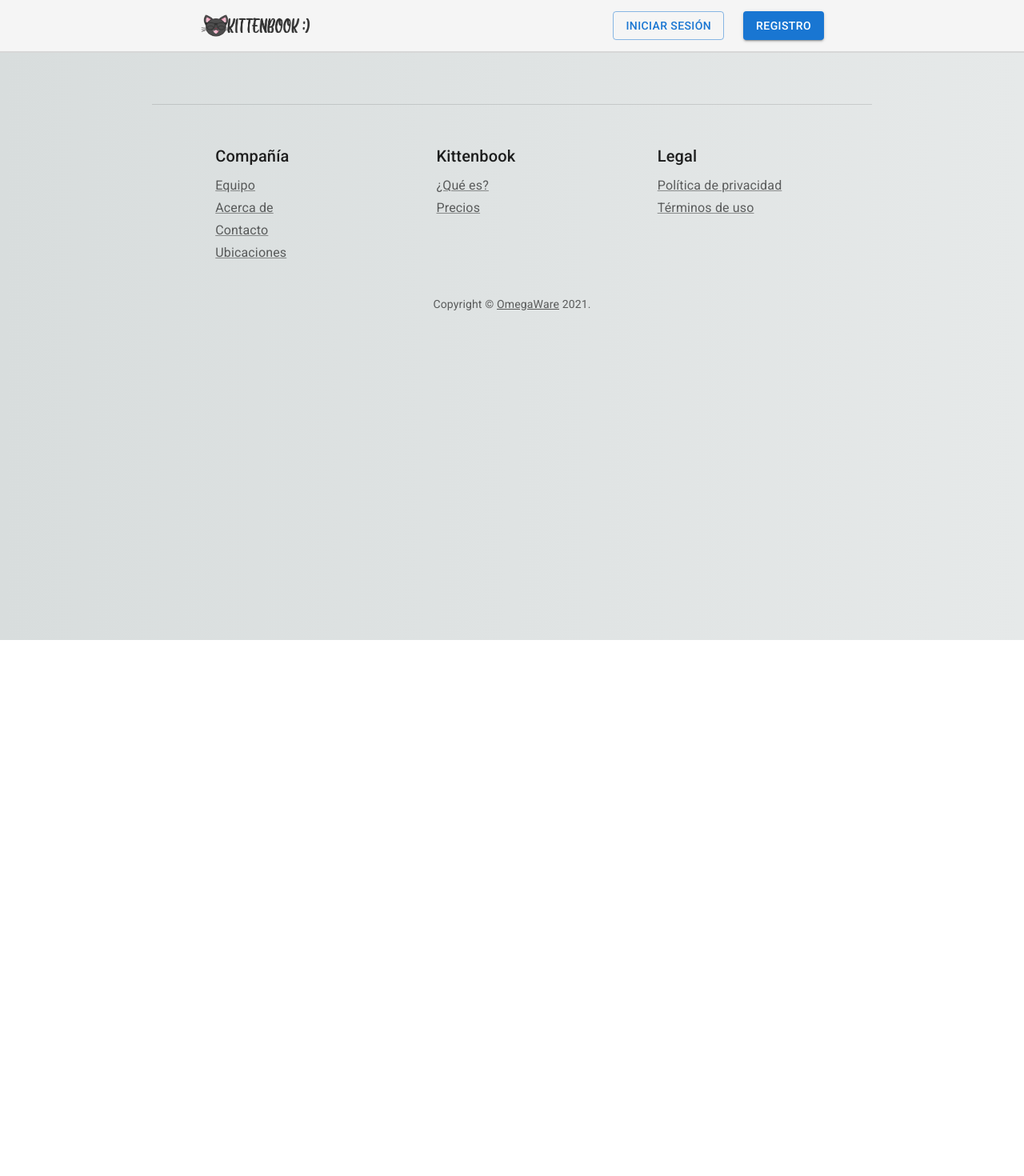
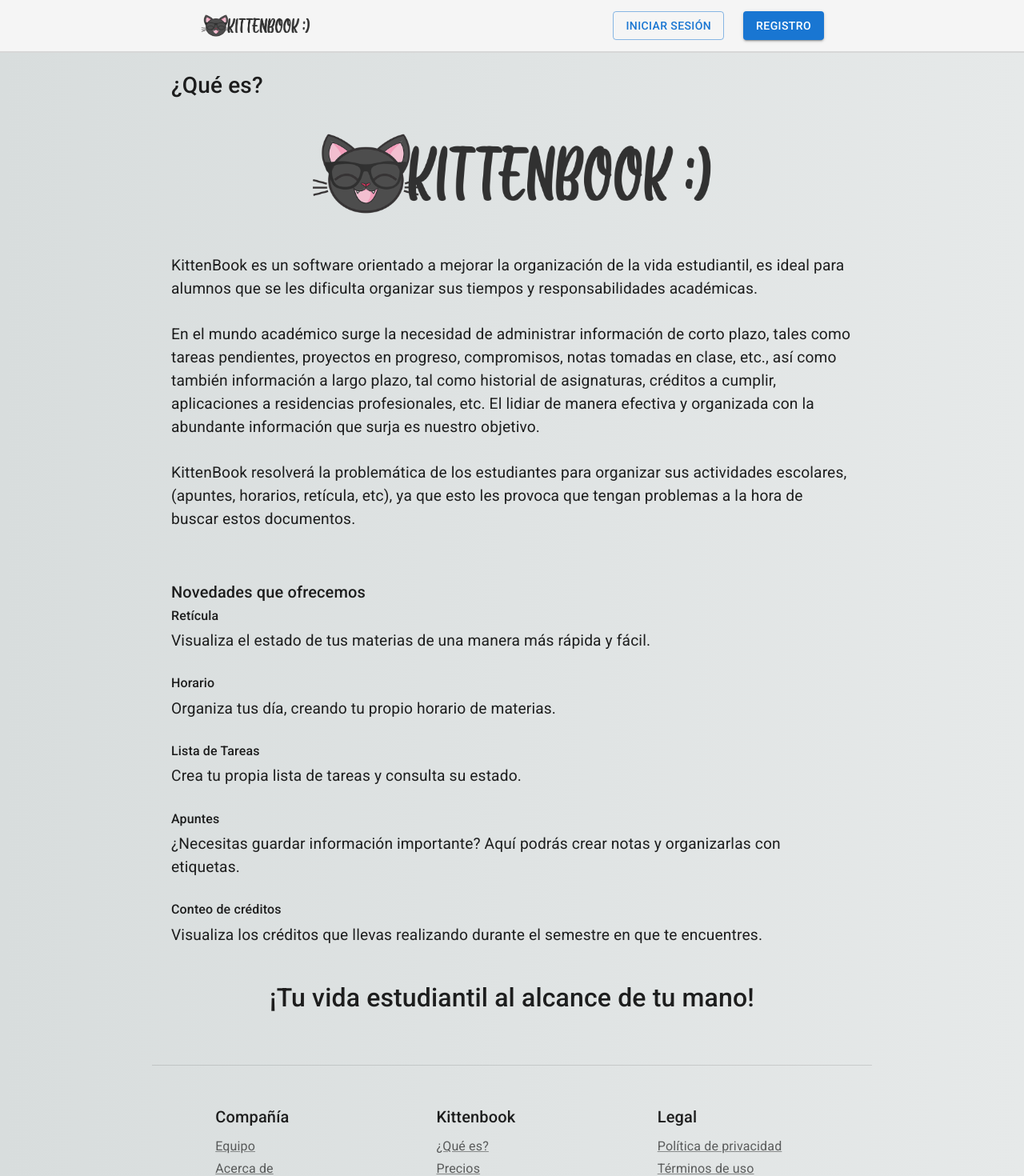
Before and after one commit to morning-g/kittenbook-frontend, a React (Create React App) app: page /producto in a window 1280 px wide. Shown: the top 1470 px of the page at 80% size. Before the commit the page ends 800 px from the top, so only its background shows below. Built offline with nearby package versions, Linux system fonts and the light colour scheme.

Commit message:
Detalles en Producto y Equipo

```diff
--- a/src/componentes/Equipo.js
+++ b/src/componentes/Equipo.js
@@ -1,7 +1,40 @@
 import React from "react";
-
+import logo from "../owlogo.png";
+import "./image.css";
 import Container from "@mui/material/Container";
 
 export default function Equipo(props) {
-  return <Container maxWidth="md"></Container>;
+  const EstiloLogo = {};
+  const equipo = { fontSize: "1.2rem" };
+  return <Container maxWidth="md">
+      <div>
+        <br />
+        <h3>Equipo OmegaWare</h3>
+
+        <div style={EstiloLogo}>
+          <p className="aligncenter">
+            <img src={logo} width="25%" position="center"/>
+          </p>
+          <p style={equipo}>
+            Somos una empresa que busca la mejora de los estudiantes en la
+            educación. Es por eso que nos enfocamos en proporcionar distintas
+            herramientas para poder estructura y organizar mejor el tiempo del
+            usuario dentro del ámbito educativo.
+            <br />
+            <br />
+            Nuestro equipo de trabajo está operando de manera conjunta para poder
+            alcanzar los objetivos y todos estamos yendo hacia una misma dirección,
+            en base a la responsabilidad y el respeto.
+            <br />
+            <br />
+            Para mantenernos confiables, estamos trabajando de manera trasparente
+            y escuchando la opinión de ustedes.
+            Estamos en mejoras constantes para que así el usuario se sienta seguro
+            y confiable de pertenecer a nuestro equipo.
+            <br />
+          </p>
+          <br />
+        </div>
+      </div>
+  </Container>;
 }
--- a/src/componentes/Producto.js
+++ b/src/componentes/Producto.js
@@ -1,7 +1,71 @@
 import React from "react";
-
+import logoKitten from "../bookish.png";
+import logo from "../bookish.png";
+import "./image.css";
 import Container from "@mui/material/Container";
 
 export default function Producto(props) {
-  return <Container maxWidth="md"></Container>;
+  const EstiloLogo = {};
+  const producto = { fontSize: "1.2rem" , alignText: "justify"};
+  return <Container maxWidth="md">
+      <div>
+        <br />
+        <h3>¿Qué es?</h3>
+
+        <div style={EstiloLogo}>
+          <p className="aligncenter">
+          <img src={logoKitten} width="60%" />
+          </p>
+          <p style={producto}>
+            KittenBook es un software orientado a mejorar la organización de
+            la vida estudiantil, es ideal para alumnos que se les dificulta
+            organizar sus tiempos y responsabilidades académicas.
+            <br />
+            <br />
+            En el mundo académico surge la necesidad de administrar información
+            de corto plazo, tales como tareas pendientes, proyectos en progreso,
+            compromisos, notas tomadas en clase, etc., así como también información
+            a largo plazo, tal como historial de asignaturas, créditos a cumplir,
+            aplicaciones a residencias profesionales, etc. El lidiar de manera
+            efectiva y organizada con la abundante información que surja es nuestro
+            objetivo.
+            <br />
+            <br />
+            KittenBook resolverá la problemática de los estudiantes para organizar sus
+            actividades escolares, (apuntes, horarios, retícula, etc), ya que esto les
+            provoca que tengan problemas a la hora de buscar estos documentos.
+            <br />
+          </p>
+          <br />
+        </div>
+        <br />
+        <div style={EstiloLogo}>
+          <p style={producto}>
+          <h5>Novedades que ofrecemos</h5>
+            <h6>Retícula</h6>
+            Visualiza el estado de tus materias de una manera más rápida y fácil.
+            <br />
+            <br />
+            <h6>Horario</h6>
+            Organiza tus día, creando tu propio horario de materias.
+            <br />
+            <br />
+            <h6>Lista de Tareas</h6>
+            Crea tu propia lista de tareas y consulta su estado.
+            <br />
+            <br />
+            <h6>Apuntes</h6>
+            ¿Necesitas guardar información importante? Aquí podrás crear notas y organizarlas con etiquetas.
+            <br />
+            <br />
+            <h6>Conteo de créditos</h6>
+            Visualiza los créditos que llevas realizando durante el semestre en que te encuentres.
+            <br />
+            <br />
+          </p>
+          <h2 align="center">¡Tu vida estudiantil al alcance de tu mano!</h2>
+        </div>
+      </div>
+
+  </Container>;
 }
```
